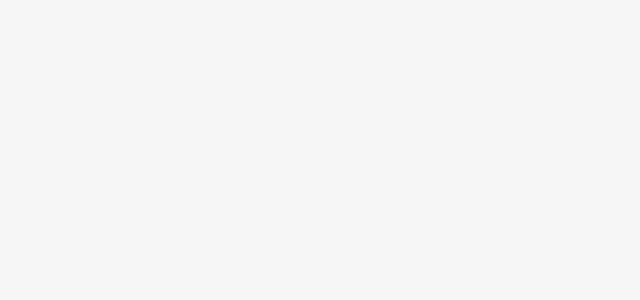
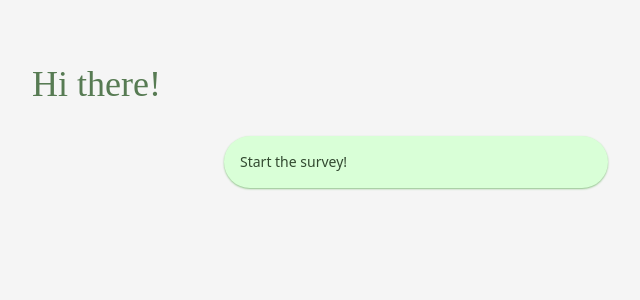
Before and after one commit to pnxl/senangsegar, a Nuxt app: page /survey in a window 1280 px wide. Before the commit this address had no page. Shown: the top 300 px of the page, without its empty margins (224-864 px from the left). Built offline with nearby package versions, Linux system fonts and the light colour scheme.

Commit message:
chore: move page to survey page

```diff
--- a/pages/index.vue
+++ b/pages/index.vue
@@ -1,11 +1,3 @@
 <template>
-  <div class="min-h-screen p-8 md:w-[56rem]">
-    <div class="min-w-full flex justify-center">
-      <button
-        class="rounded-full dark:bg-brand-darkest text-brand-darkest font-semibold bg-brand-light shadow-brand-darker shadow-sm w-full hover:bg-brand-dark dark:hover:bg-brand-darker p-4 md:w-96 justify-between flex"
-      >
-        Start the survey!
-      </button>
-    </div>
-  </div>
+  <div></div>
 </template>
--- /dev/null
+++ b/pages/survey.vue
@@ -0,0 +1,15 @@
+<template>
+  <div
+    class="min-h-screen md:p-16 sm:p-12 p-8 md:w-[56rem] flex flex-col gap-y-4"
+  >
+    <h1 class="font-display text-4xl font-medium">Hi there!</h1>
+    <p></p>
+    <div class="min-w-full flex justify-center">
+      <button
+        class="rounded-full dark:bg-brand-darkest dark:text-brand-lightest text-brand-darkest font-medium bg-brand-lighter dark:shadow-brand-darker shadow-brand-dark shadow-sm w-full hover:bg-brand-lightest dark:hover:bg-brand-darker p-4 md:w-96 justify-between flex"
+      >
+        Start the survey!
+      </button>
+    </div>
+  </div>
+</template>
```
